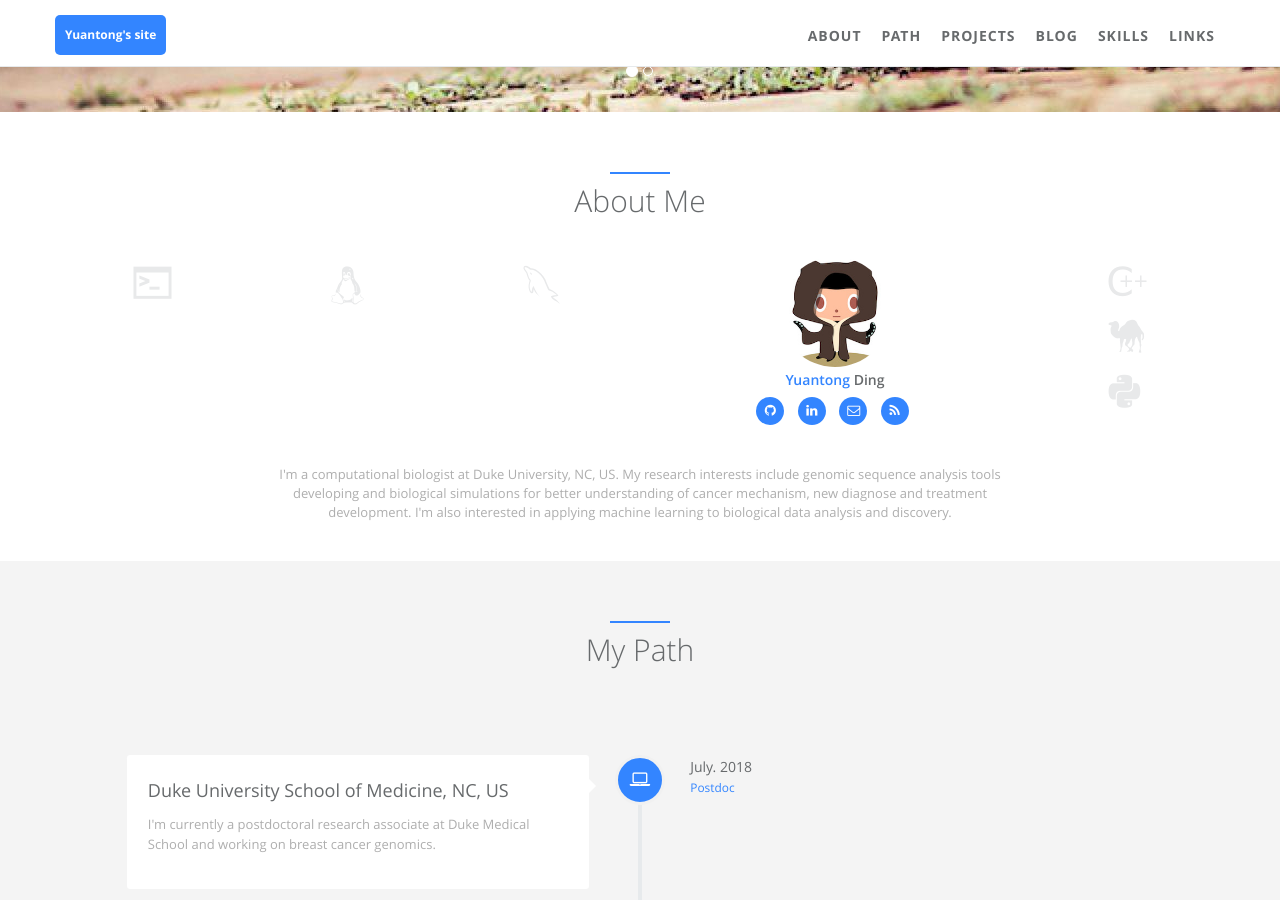
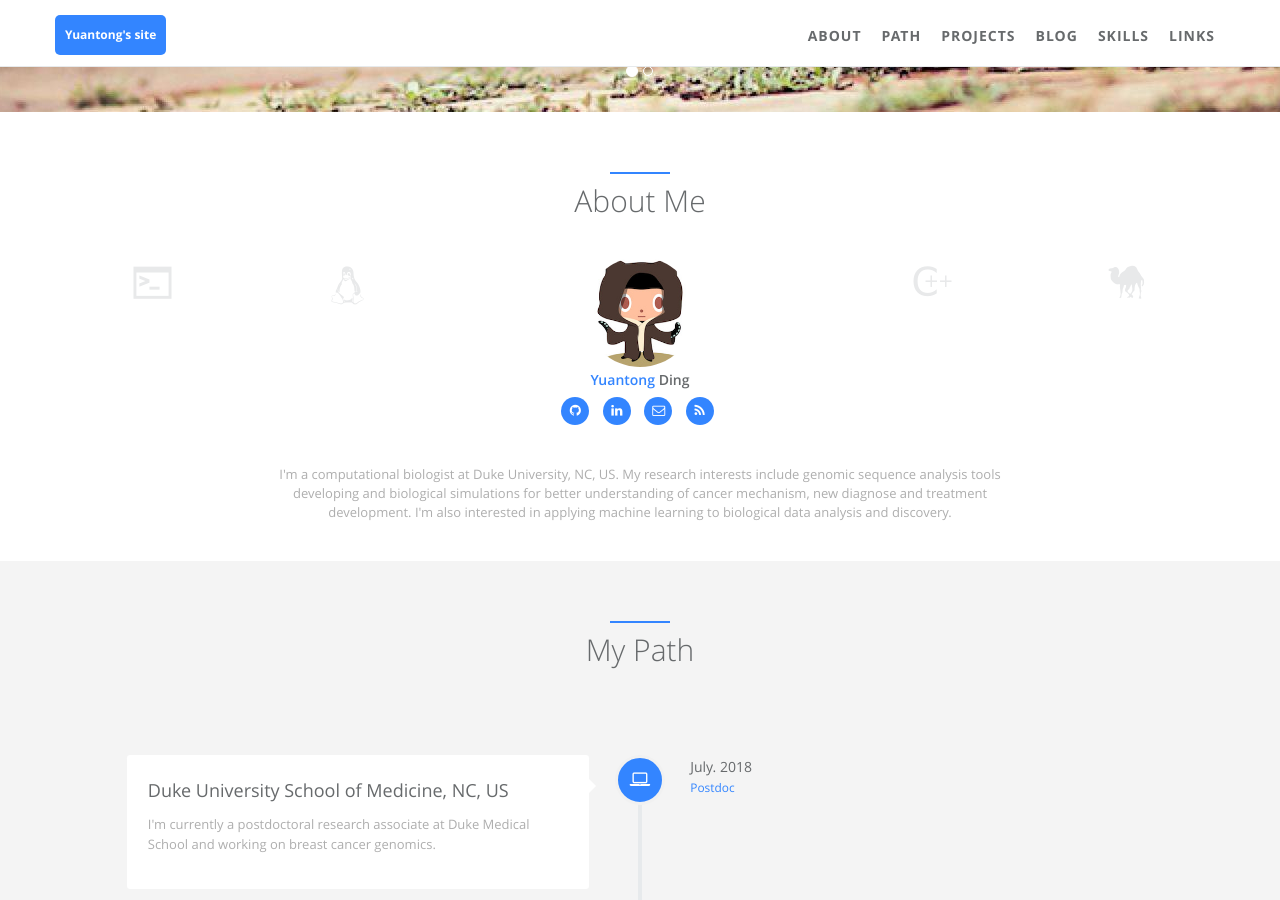
Before and after one commit to ding-yt/ding-yt.github.io, a Jekyll site: the page built from index.html, in a window 1280 px wide and 900 px high, scrolled down 358 px. Built offline with Jekyll 4.4.1, drawn with Linux system fonts in a browser that asks for light colours.

Commit message:
Update _config.yml

```diff
--- a/_config.yml
+++ b/_config.yml
@@ -25,11 +25,11 @@ author:  # change following line to your infomation.
   skill_icon1:
     - name: icon-shell
     - name: fa-linux
-    - name: icon-mysql
+ #   - name: icon-mysql
   skill_icon2:
     - name: icon-cplusplus
     - name: icon-perl
-    - name: icon-python
+#    - name: icon-python
   desc: I'm a computational biologist at Duke University, NC, US. My research interests include genomic sequence analysis tools developing and biological simulations for better understanding of cancer mechanism, new diagnose and treatment development. I'm also interested in applying machine learning to biological data analysis and discovery.   # Describe yourself.
 
 # comment
```
